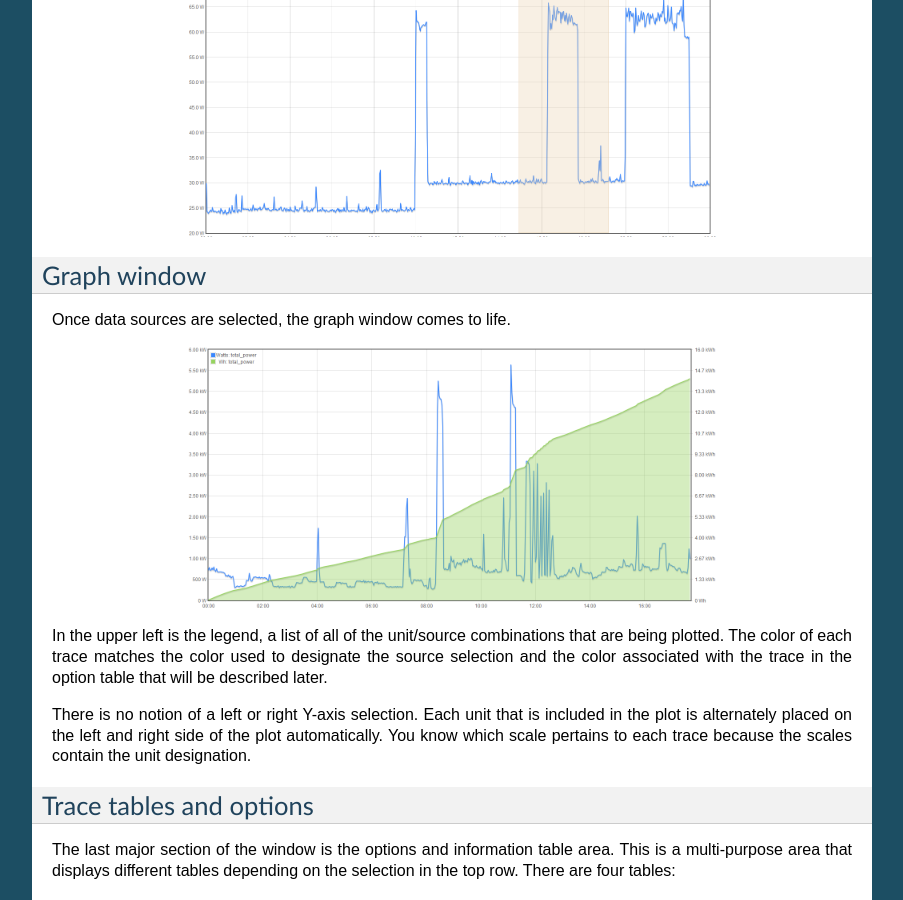
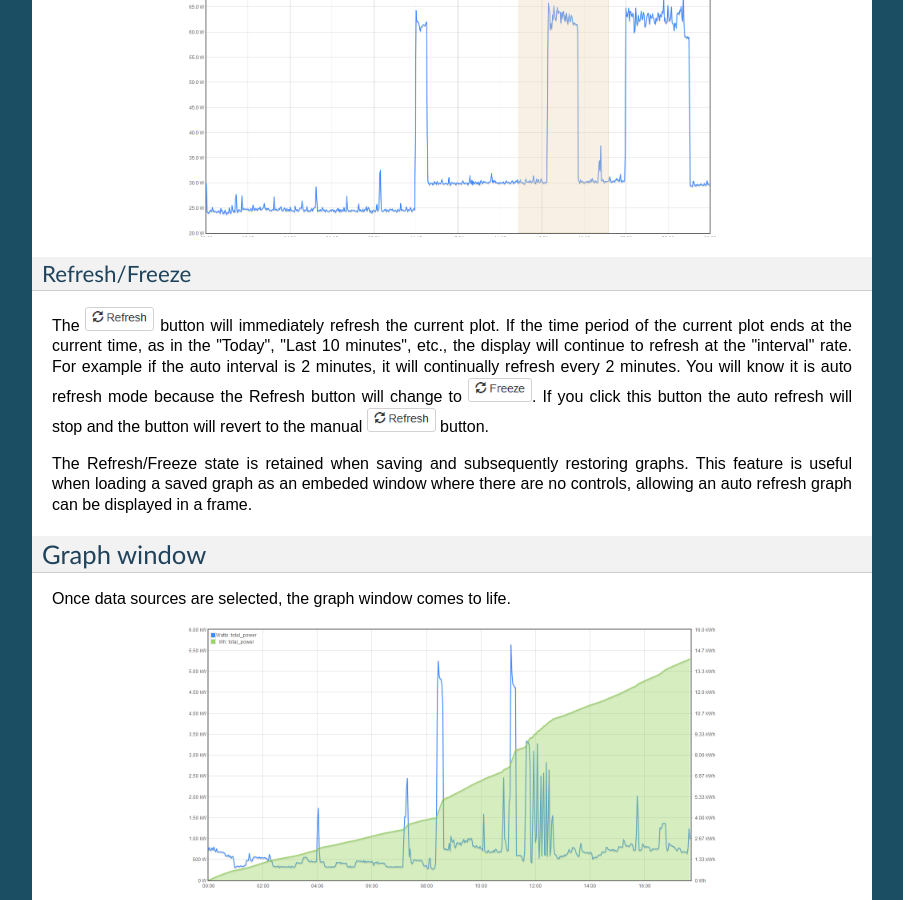
Before and after one commit to boblemaire/IoTaWatt, a Sphinx documentation site: the page built from Docs/graphPlus.rst, in a window 1280 px wide and 900 px high, scrolled down 3580 px. Shown: the whole window, without its empty margins (198-1101 px from the left). Built offline with Sphinx 7.4.7, drawn with Linux system fonts in a browser that asks for light colours; formulas are drawn with MathJax 3; some of the changed text lies outside the part shown.

Commit message:
Document query parms and refresh/freeze

```diff
--- a/Docs/graphPlus.rst
+++ b/Docs/graphPlus.rst
@@ -26,7 +26,7 @@ We're plotting power for the current day
 14.2 kWh as of 5:42.
 
 .. image:: pics/graphPlus/graphPlus.png
-    :scale: 40 %
+    :scale: 40%
     :align: center
     :alt: Graph+ image
 
@@ -184,6 +184,30 @@ highlighted selection will become the new time period.
     :scale: 40%
     :align: center
     :alt: Screen Selection
+
+Refresh/Freeze
+..............
+
+The |refreshImage| button will immediately refresh the current plot.
+If the time period of the current plot ends at the current time,
+as in the "Today", "Last 10 minutes", etc., the display
+will continue to refresh at the "interval" rate.
+For example if the auto interval is 2 minutes, it will continually refresh every 2 minutes.
+You will know it is auto refresh mode because the Refresh button will change to
+|freezeImage|. If you click this button the auto refresh will stop and the button will
+revert to the manual |refreshImage| button.
+
+The Refresh/Freeze state is retained when saving and subsequently restoring graphs.
+This feature is useful when loading a saved graph as an embeded window where there are
+no controls, allowing an auto refresh graph can be displayed in a frame.
+
+.. |refreshImage| image:: pics/graphPlus/refreshButton.png
+    :scale: 80%
+    :alt: Refresh Button
+
+.. |freezeImage| image:: pics/graphPlus/freezeButton.png
+    :scale: 80%
+    :alt: Freeze Button
 
 Graph window
 -------------
@@ -404,6 +428,28 @@ Whenever a saved graph name is in the *Graph name:* box, the **Delete** key will
 available. To change a graph specification, simply load it, make the changes and save
 it again.
 
+Running Directly with URL
+-------------------------
+
+Graph+ can be loaded directly from the IoTaWatt's web server using the URL
+
+http://iotawatt.local/graph2.htm [?graph=savedgraph [&embed] ]
+
+Substitute your local hostname/IP address if different.
+
+graph=
+......
+
+Optional query parameter to specify a saved graph that is to be loaded initially.
+
+embed
+......
+
+Causes Graph+ to display only the plot window of the selected graph.
+If the saved graph has refresh enabled, the plot will refresh at the
+active interval.
+
+
 Reset
 -----
 Sometimes you just want to start over with a clean slate like the app was just loaded.
```
Also changed, not shown: Docs/pics/graphPlus/freezeButton.png (added), Docs/pics/graphPlus/refreshButton.png (added).
